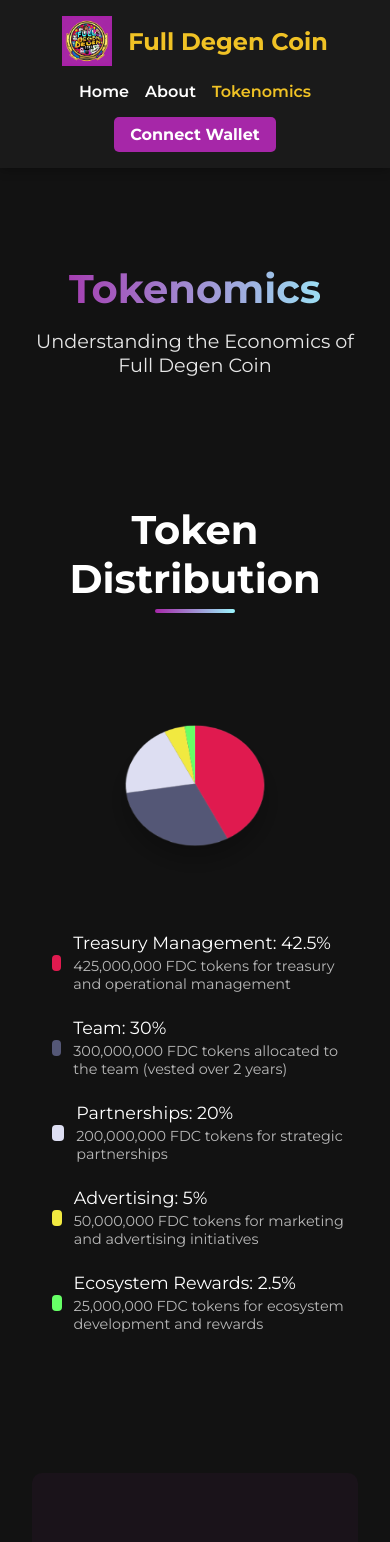
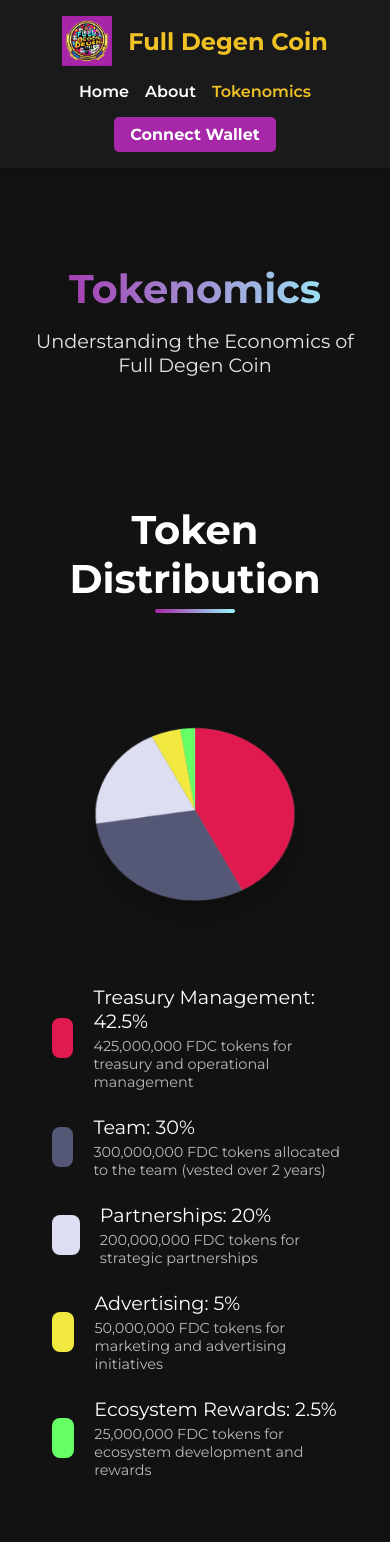
Before and after one commit to Smiljanic19A/fdc, a Vue app: page /#/tokenomics in a window 390 px wide. Shown: the top 1542 px of the page. Built offline with nearby package versions, Linux system fonts and the light colour scheme.

Commit message:
Fixed tokenomics allign on mobile

```diff
--- a/src/views/TokenomicsView.vue
+++ b/src/views/TokenomicsView.vue
@@ -692,8 +692,8 @@
     min-width: unset;
     width: 100%;
     margin-right: 0;
-    height: 300px;
-    transform: perspective(1000px) rotateX(30deg) scale(0.8);
+    height: 400px;
+    transform: perspective(1000px) rotateX(30deg) scale(0.9);
   }
 
   .tax-cards {
@@ -708,5 +708,16 @@
   .address-box {
     flex-direction: column;
   }
+
+  .color-indicator {
+    width: 40px;
+    height: 40px;
+    border-radius: 8px;
+    margin-right: 20px;
+  }
+
+  .distribution-text h3 {
+    font-size: 1.2rem;
+  }
 }
 </style>
```
